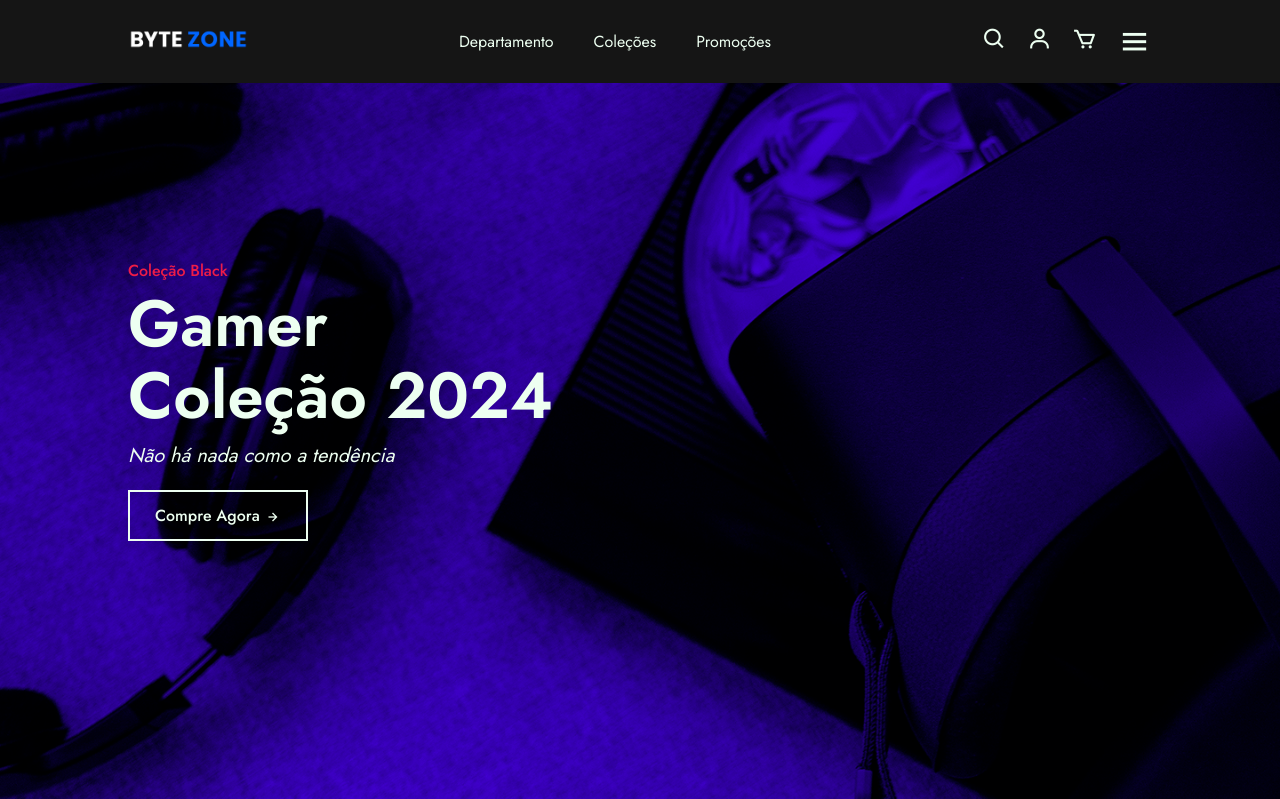
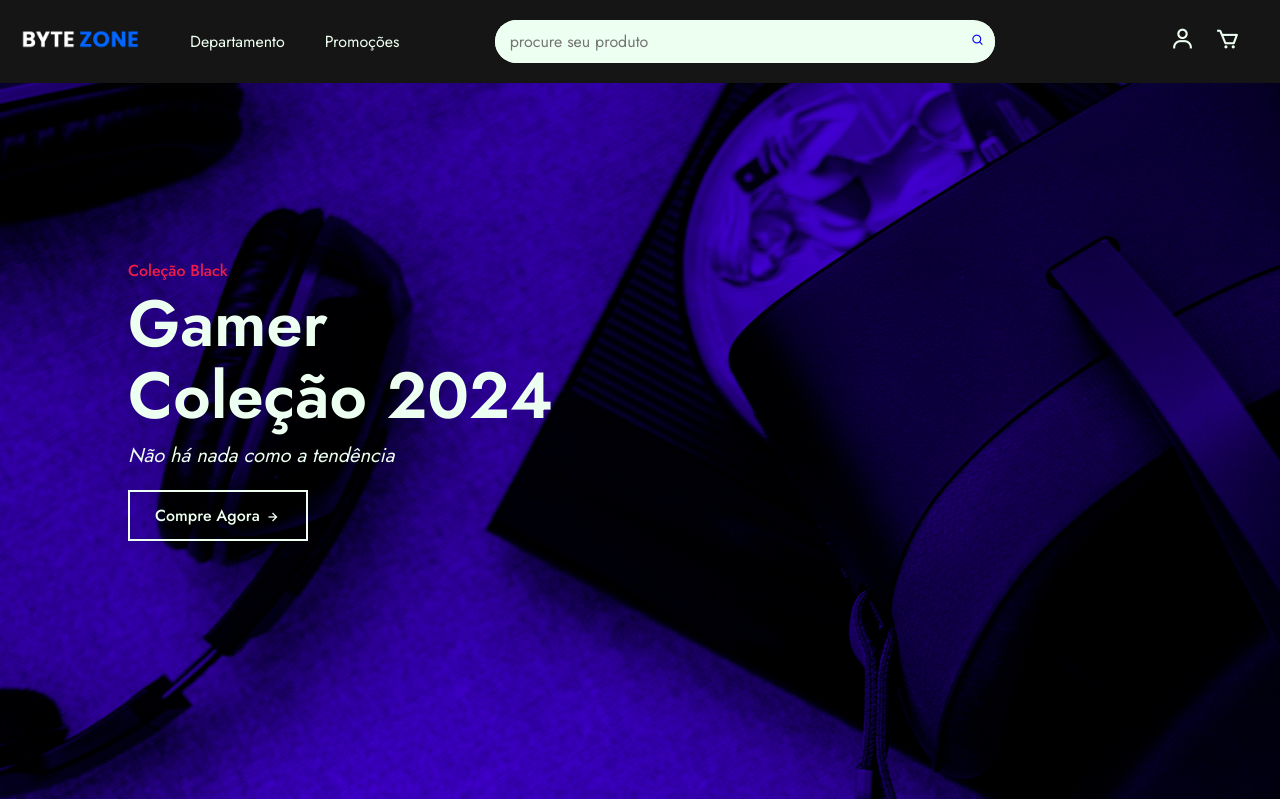
Before and after one commit to AugustoReis19/bytzone, a PHP site: page /loja/ in a window 1280 px wide. Shown: the top 799 px of the page. Run offline with PHP 8.4, Linux system fonts and the light colour scheme.

Commit message:
att nos css

```diff
--- a/index.html
+++ b/index.php
@@ -26,8 +26,12 @@ href="https://unpkg.com/boxicons@latest/css/boxicons.min.css">
 
 
     <header>
-        <a href="#" class="logo"> <img src="http://localhost/loja/image/bytezon2.png" alt="" ></a>
+        <div class="logo-container">
+            <a href="#" class="logo"> <img src="http://localhost/loja/image/bytezon2.png" alt="" >
+        </a></div>
 
+        <div class="menu-wrapper">
+            <div class="menu-esquerdo">
                 <ul class="navmenu">
                     <li><a href="#">departamento</a>
                     <ul class="sub-divisao">
@@ -37,16 +41,25 @@ href="https://unpkg.com/boxicons@latest/css/boxicons.min.css">
                         <li><a href="">Games</a></li>
                     </ul>
                     </li>
-            <li><a href="#">coleções</a></li>
                     <li><a href="#">promoções</a></li>
                 </ul>
+            </div>
+
+            <div class="search" id="search">
+                <input type="text" placeholder="procure seu produto" class="search-input">
+                <button class="search-botao">
+                <a href="#"><i class='bx bx-search'></i></a>
+                </button>
+            </div>
+
 
         <div class="nav-icon">
-            <a href="#"><i class='bx bx-search'></i></a>
-            <a href="#"><i class='bx bx-user'></i></a>
+
+            <a href="cadastro.php"><i class='bx bx-user'></i></a>
             <a href="#"><i class='bx bx-cart'></i></a>
 
             <div class="bx bx-menu" id="menu-icon"></div>
+        </div>
     </div>
 
     </header>
--- a/style.css
+++ b/style.css
@@ -17,18 +17,35 @@ header{
     display: flex;
     align-items: center;
     justify-content: space-between;
-    padding: 20px 10%;
+    padding: 20px 20px;
     background-color: #151515;
 }
 
+.logo-container {
+    margin-right: auto; /* Move a logo para o canto esquerdo */
+  }
+
 .logo img{
     max-width: 120px;
-    height: auto;
+    width: auto;
+}
+
+.menu-wrapper {
+    display: flex;
+    flex: 1; /* Permite que o menu e a barra de pesquisa se ajustem dentro do espaço */
+    align-items: center;
+    justify-content: space-between;
+
 }
 
 .navmenu{
     display: flex;
+}
 
+.menu-esquerdo {
+    display: flex;
+    margin-right: 0px; /* Ajuste conforme necessário */
+    margin-left: 30px;
 }
 
 .navmenu a{
@@ -50,6 +67,7 @@ header{
     align-items: center;
 }
 
+
 .nav-icon i{
     margin-right: 20px;
     color: #edfff1;
@@ -67,9 +85,41 @@ header{
     font-size: 35px;
     color: #edfff1;
     z-index: 1001;
+    display: block;
+}
+
+.search {
+    display: flex;
+    align-items: center;
+    justify-content: center; /* Centraliza o conteúdo da barra de pesquisa */
+    width: 500px; /* Ajuste conforme necessário */
+    border-radius: 50px;
+    background-color: #edfff1;
+    overflow: hidden;
+    margin-right: 100px;
+}
+
+.search-input {
+    flex: 1;
+    border: none;
+    padding: 10px 15px;
+    outline: none;
+    font-size: 16px;
+    background-color: #edfff1;
+}
+
+.search-botao {
+    background-color: #edfff1;
+    border: none;
+    padding: 10px 10px;
     cursor: pointer;
+}
 
+.search-botao > a {
+    width: 20px; /* Tamanho do ícone */
+    height: 20px;
 }
+
 
 ul {
     list-style: none;
@@ -188,7 +238,7 @@ section{
 
 header.sticky{
     background-color: #151515;
-    padding: 20px 10%;
+    padding: 20px 20px;
     box-shadow: 0px 0px 10px rgba(0, 140, 255, 0.5);
 }
 
@@ -331,6 +381,12 @@ header.sticky{
 
 /* CSS responsivo */
 
+@media (min-width: 768px) {
+    #menu-icon {
+        display: none; /* Esconde o ícone do menu em telas de desktop */
+    }
+}
+
 @media(max-width:890px){
     header{
         padding: 20px 3%;
@@ -356,6 +412,7 @@ header.sticky{
 }
 
 @media(max-width:750px){
+
     .navmenu{
         position: absolute;
         top: 100%;
@@ -423,4 +480,25 @@ header.sticky{
         display: block;
     }
 
+
+
 }
+
+@media (max-width: 768px) {
+    .search {
+        width: 40px; /* Mostra apenas o ícone de pesquisa */
+        border-radius: 50px;
+    }
+
+    .search-input {
+        display: none; /* Oculta o campo de input no mobile */
+    }
+
+    .search.expandido {
+        width: 300px; /* Expande a barra de pesquisa quando clicado */
+    }
+
+    .search.expandido .search-input {
+        display: block; /* Mostra o input quando expandido */
+    }
+}
```
Also changed, not shown: cadastro.php (added, +36 -0 lines), login.php (added, +12 -0 lines). Lines whose indentation alone changed are shown as unchanged.
